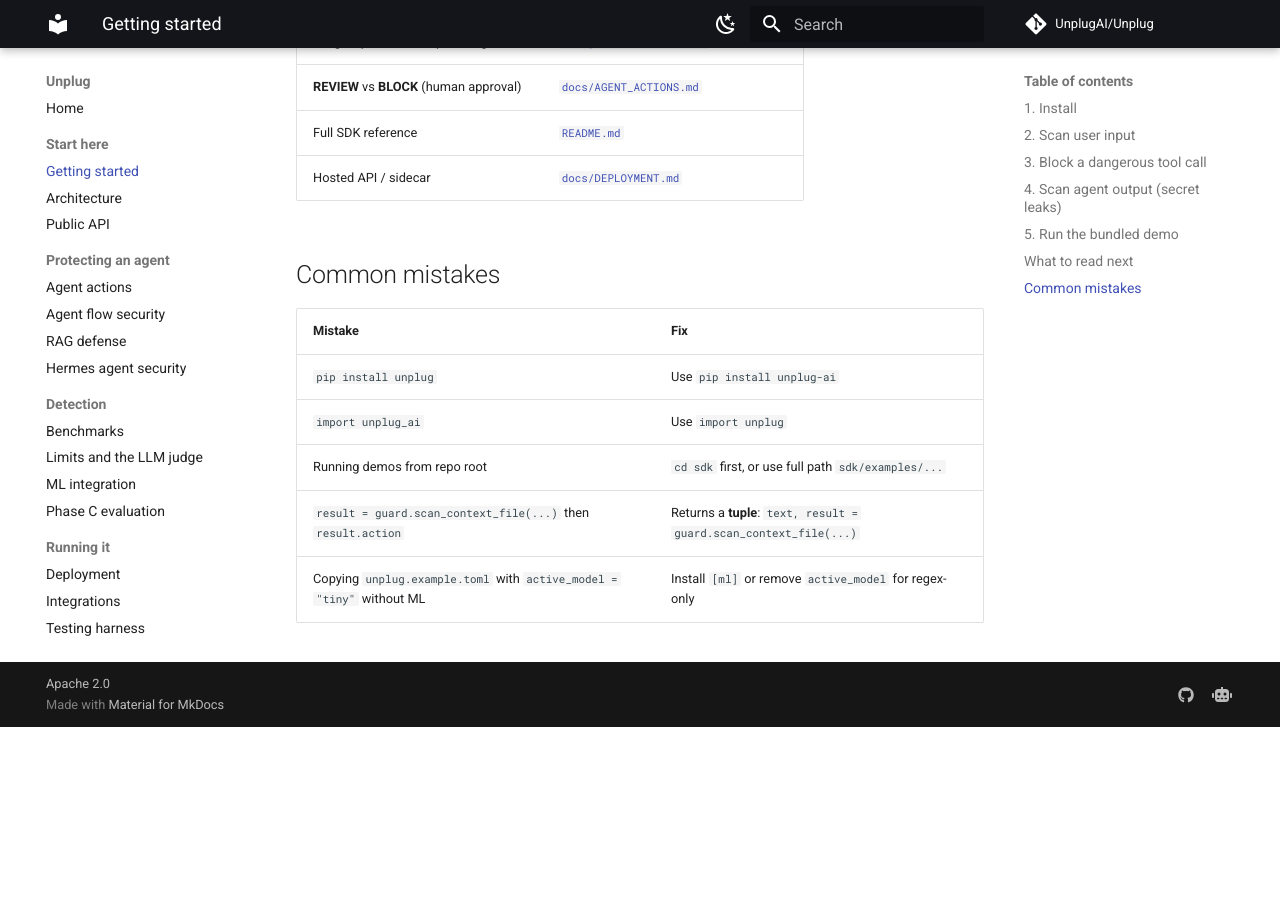
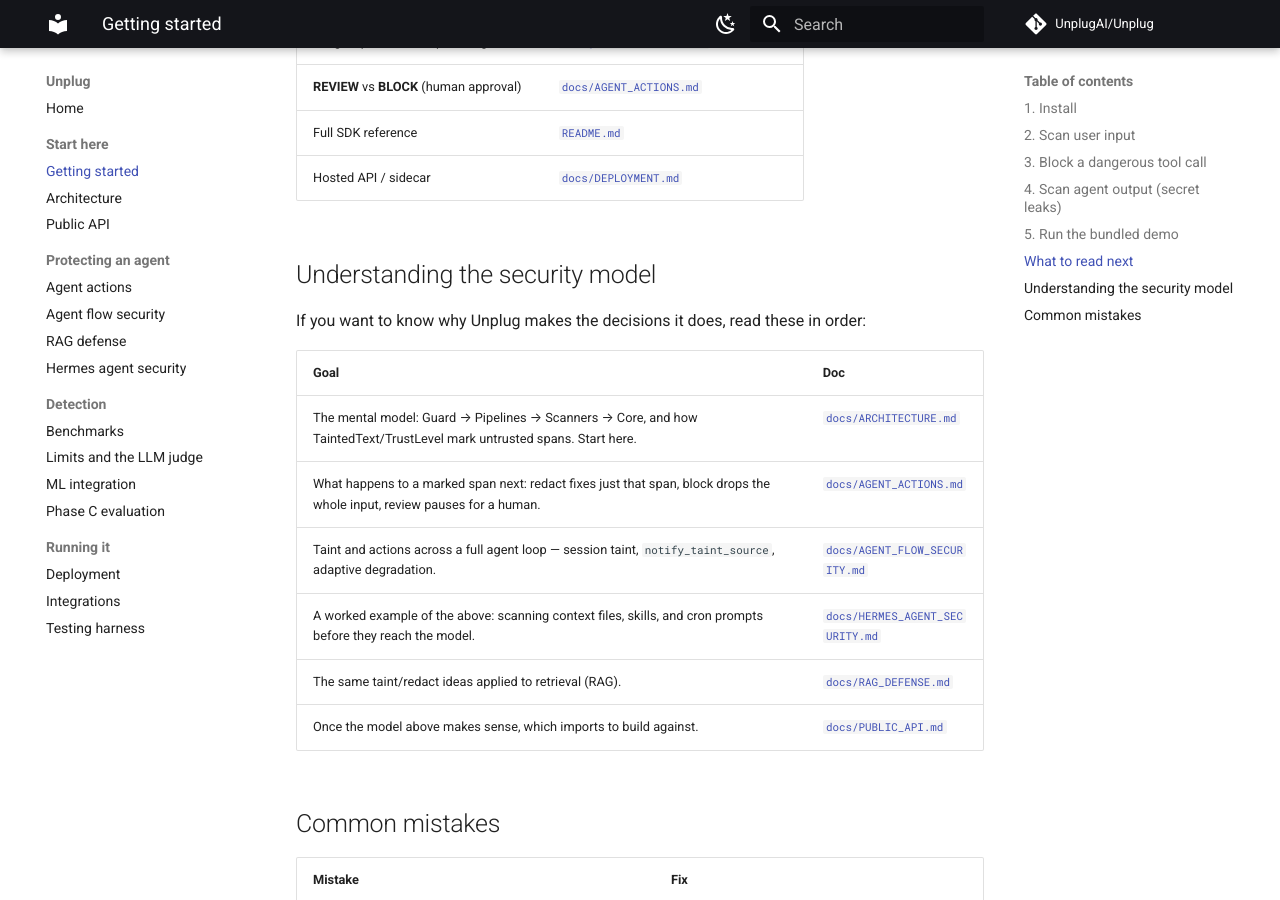
Before and after one commit to AaliyaKhan25/Unplugak, an MkDocs documentation site: the page built from docs/GETTING_STARTED.md, in a window 1280 px wide and 900 px high, scrolled down 2094 px. Built offline with MkDocs 1.6.1 and Material for MkDocs 9.7.7, drawn with Linux system fonts in a browser that asks for light colours; comment, search, counter and statistics services are not loaded; before the commit the page ends 2821 px from its top, so only the background shows below that.

Commit message:
docs: add reading order for the security model to GETTING_STARTED.md (#179)
* docs: add reading order for the security model to GETTING_STARTED.md

* docs: remove stray duplicate GETTING_STARTED.md (correct file lives at docs/GETTING_STARTED.md)

```diff
--- a/docs/GETTING_STARTED.md
+++ b/docs/GETTING_STARTED.md
@@ -101,6 +101,19 @@ python -c "from unplug import Guard; print(Guard().scan('hello', source='user').
 | Full SDK reference | [`README.md`](https://github.com/UnplugAI/Unplug/blob/dev/sdk/README.md) |
 | Hosted API / sidecar | [`docs/DEPLOYMENT.md`](DEPLOYMENT.md) |
 
+## Understanding the security model
+
+If you want to know why Unplug makes the decisions it does, read these in order:
+
+| Goal | Doc |
+|------|-----|
+| The mental model: Guard → Pipelines → Scanners → Core, and how TaintedText/TrustLevel mark untrusted spans. Start here. | [`docs/ARCHITECTURE.md`](ARCHITECTURE.md) |
+| What happens to a marked span next: redact fixes just that span, block drops the whole input, review pauses for a human. | [`docs/AGENT_ACTIONS.md`](AGENT_ACTIONS.md) |
+| Taint and actions across a full agent loop — session taint, `notify_taint_source`, adaptive degradation. | [`docs/AGENT_FLOW_SECURITY.md`](AGENT_FLOW_SECURITY.md) |
+| A worked example of the above: scanning context files, skills, and cron prompts before they reach the model. | [`docs/HERMES_AGENT_SECURITY.md`](HERMES_AGENT_SECURITY.md) |
+| The same taint/redact ideas applied to retrieval (RAG). | [`docs/RAG_DEFENSE.md`](RAG_DEFENSE.md) |
+| Once the model above makes sense, which imports to build against. | [`docs/PUBLIC_API.md`](PUBLIC_API.md) |
+
 ## Common mistakes
 
 | Mistake | Fix |
```
